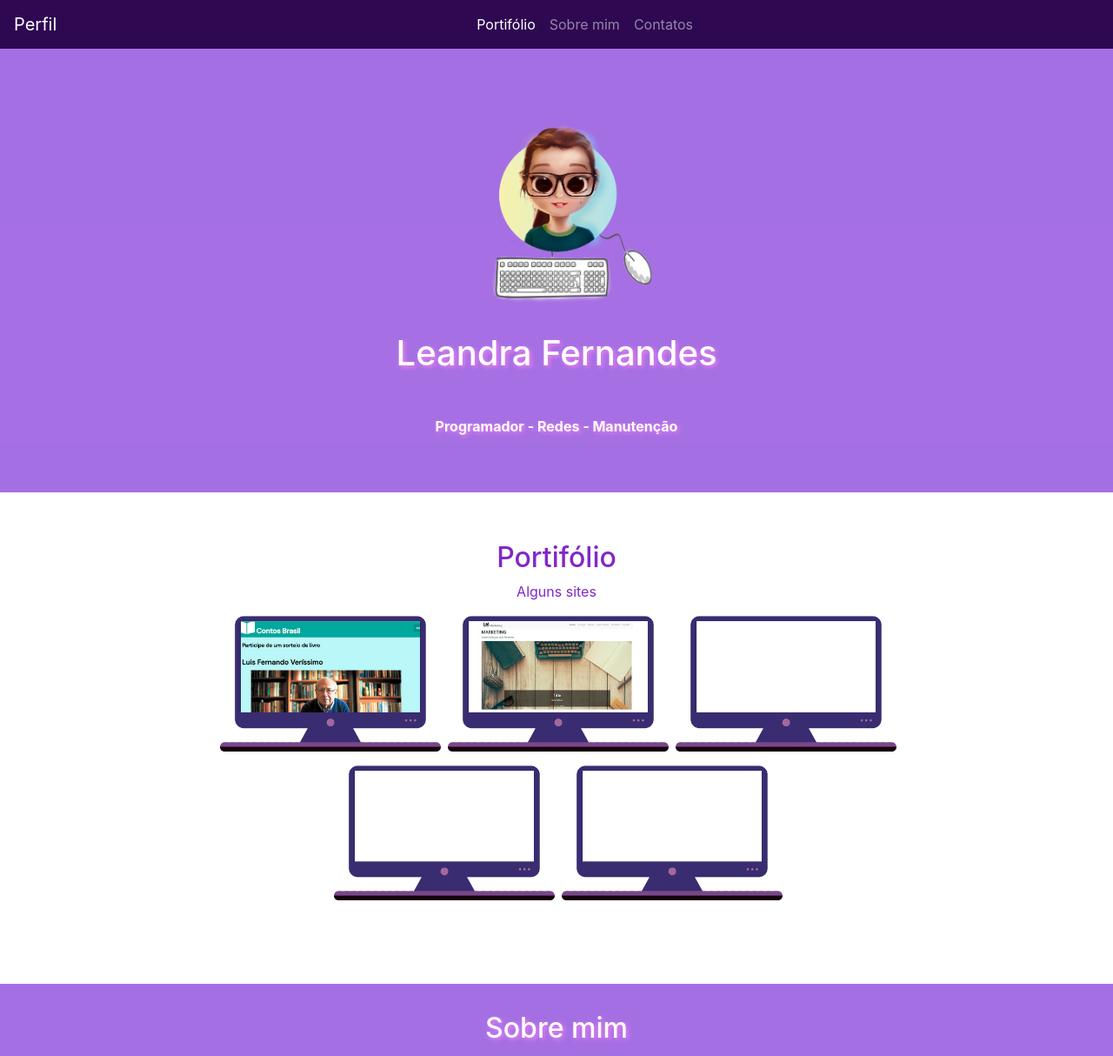
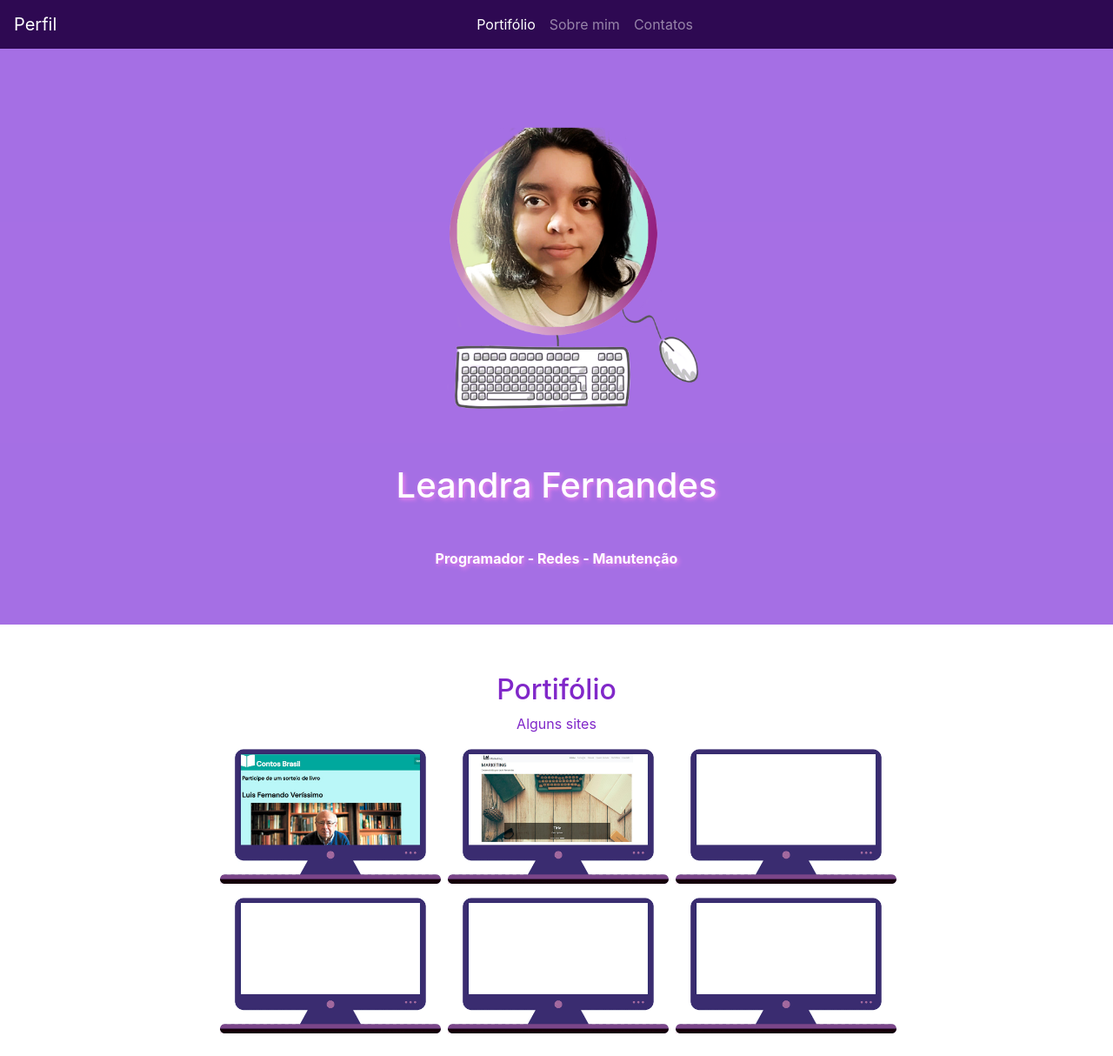
Before and after one commit to Leandrafernandys/perfil, a plain HTML site: page index.html in a window 1280 px wide. Shown: the top 1214 px of the page at 87% size. Drawn offline with nearby package versions, Linux system fonts and the light colour scheme.

Commit message:
novo de novo

```diff
--- a/index.html
+++ b/index.html
@@ -40,7 +40,7 @@
       <!-- Final do navegador -->
       <div class="perfil p-5 ">
       <figure class=" text-center" data-aos="zoom-in-up"data-aos-duration="2000" >
-        <img src="img/pp2.png" width="35%" >
+        <img src="img/mim03.png" width="35%" >
       </figure>
       <h1 class="text-center tracking-in-expand">Leandra Fernandes</h1>
     <p class="text-center mt-5" data-aos="fade-down"
@@ -61,7 +61,7 @@
 
         <img class="ml-1 mt-3" src="img/pc.png" width="25%">
         <img class="ml-1 mt-3" src="img/pc.png" width="25%">
-        <!-- <img class="ml-1 mt-3" src="img/pc.png" width="25%"> -->
+        <img class="ml-1 mt-3" src="img/pc.png" width="25%">
       </section>
       </div>
     </div>
```
